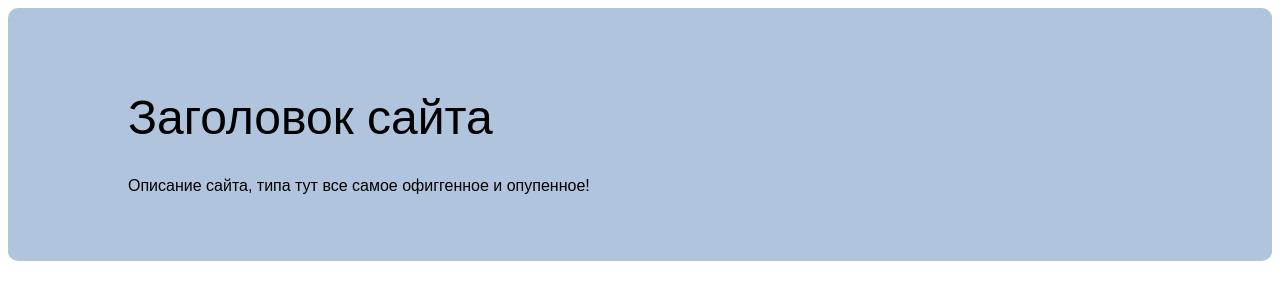
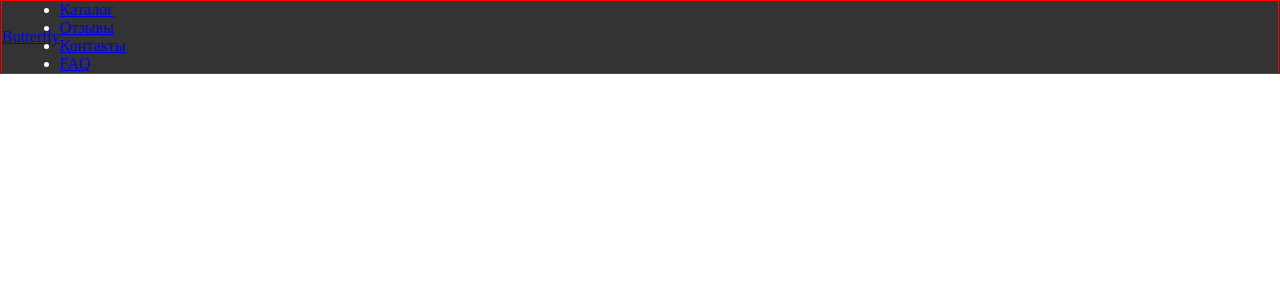
Before and after one commit to YulijaAl/batterfly-shop-aleksandrova, a website: page www/index.html in a window 1280 px wide. Drawn offline with Linux system fonts and the light colour scheme.

Commit message:
header начало

```diff
--- /dev/null
+++ b/src/styles/blocks/_header.scss
@@ -0,0 +1,13 @@
+.header {
+  color: #fff;
+  background-color: $color-dark;
+}
+
+.header-inner {
+  @include inner;
+}
+
+.header-wrap {
+  display: flex;
+  align-items: center;
+}
--- a/src/styles/blocks/_promo.scss
+++ /dev/null
@@ -1,28 +0,0 @@
-.promo {
-  padding: 50px 0;
-  background-color: lightsteelblue;
-  border-radius: 10px;
-}
-
-.promo-inner {
-  margin: 0 auto;
-  width: 1024px;
-
-  @media (max-width: 1279px) {
-    width: auto;
-    max-width: 1024px;
-  }
-}
-
-.promo-ttl {
-  font-size: $h1-fz-desktop;
-  font-weight: $h1-fw;
-
-  @media (max-width: 1279px) {
-    font-size: $h1-fz-tablet;
-  }
-
-  @media (max-width: 669px) {
-    font-size: $h1-fz-mobile;
-  }
-}
--- a/src/styles/common/_common.scss
+++ b/src/styles/common/_common.scss
@@ -1,3 +1,5 @@
-body {
-  font-family: $font;
+* {
+  margin: 0;
+  padding: 0;
+  box-sizing: border-box;
 }
--- /dev/null
+++ b/src/styles/common/_mixins.scss
@@ -0,0 +1,5 @@
+@mixin inner {
+  width: 1278px;
+  margin: 0 auto;
+  border: 1px solid red;
+}
--- a/src/styles/common/_variables.scss
+++ b/src/styles/common/_variables.scss
@@ -7,6 +7,8 @@ $h1-fz-desktop: 48px;
 $h1-fw: 400;
 
 // colors
+$color-dark:#333333;
+$color-coral:#FF2D2D;
 
 // indents
 
--- a/src/styles/style.scss
+++ b/src/styles/style.scss
@@ -1,7 +1,8 @@
 // common files
+@import "common/_mixins";
 @import "common/_variables";
 @import "common/_fonts";
 @import "common/_common";
 
 // blocks
-@import "blocks/_promo";
+@import "blocks/_header";
--- a/www/index.html
+++ b/www/index.html
@@ -7,12 +7,34 @@
     <link rel="stylesheet" href="style/style.css">
 </head>
 <body>
-    <div class="promo">
-        <div class="promo-inner">
-            <h1 class="promo-ttl">Заголовок сайта</h1>
-            <p class="promo-slogan">Описание сайта, типа тут все самое офиггенное и опупенное!</p>
-        </div>
-    </div>
+  <header class="header">
+    <div class="header-inner">
+      <div class="header-wrap">
+        <a href="#" class="logo">
+          Butterfly
+        </a>
+        <nav class="menu">
+          <ul class="list">
+            <li class="item">
+              <a href="#">Каталог</a>
+            </li>
+            <li class="item">
+              <a href="#">Отзывы</a>
+            </li>
+            <li class="item">
+              <a href="#">Контакты</a>
+            </li>
+            <li class="item">
+              <a href="#">FAQ</a>
+            </li>
+          </ul>
+        </nav>
+      </div>
+  </header>
+
+
+
+
 
     <script src="scripts/script.js"></script>
 </body>
```
Also changed, not shown: www/style/style.css.
